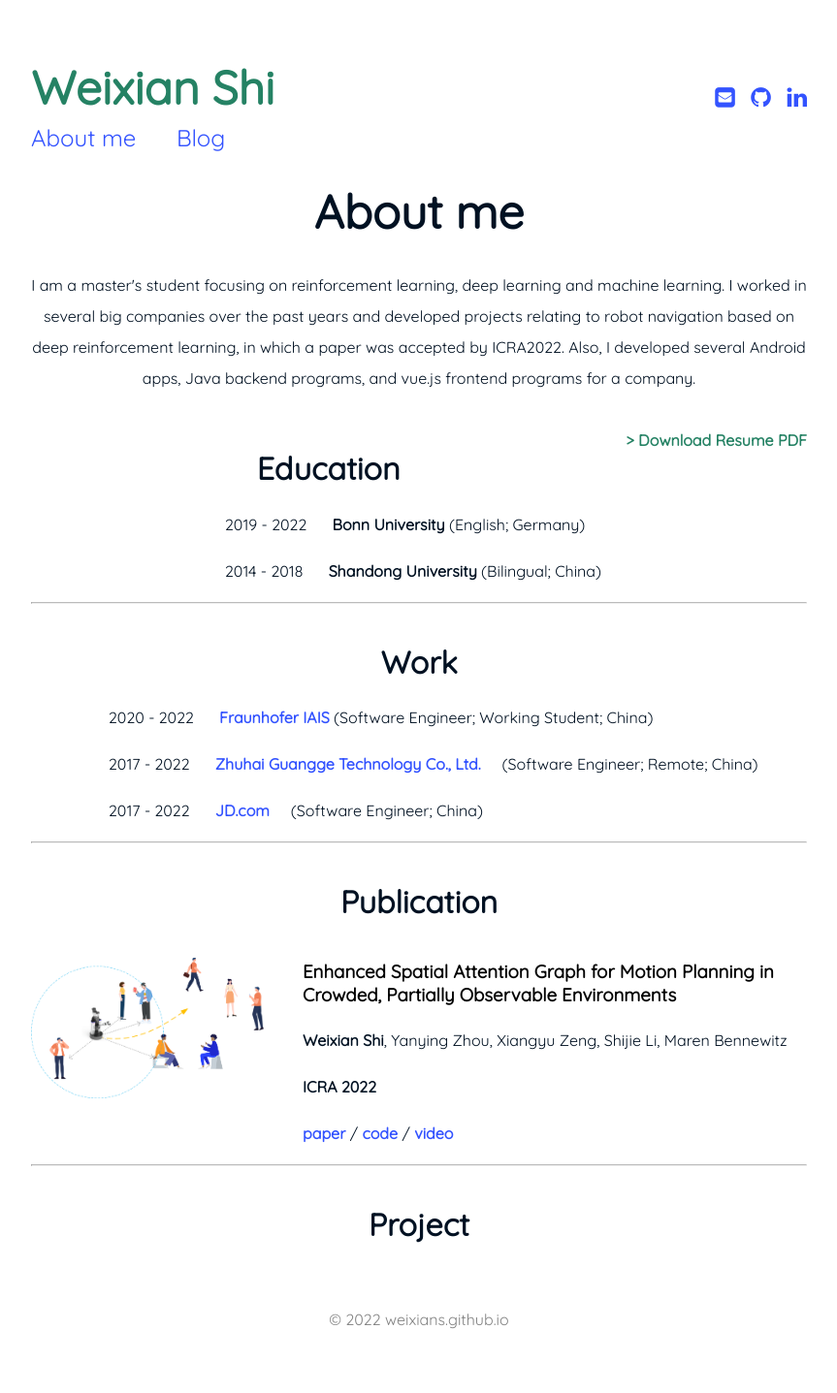
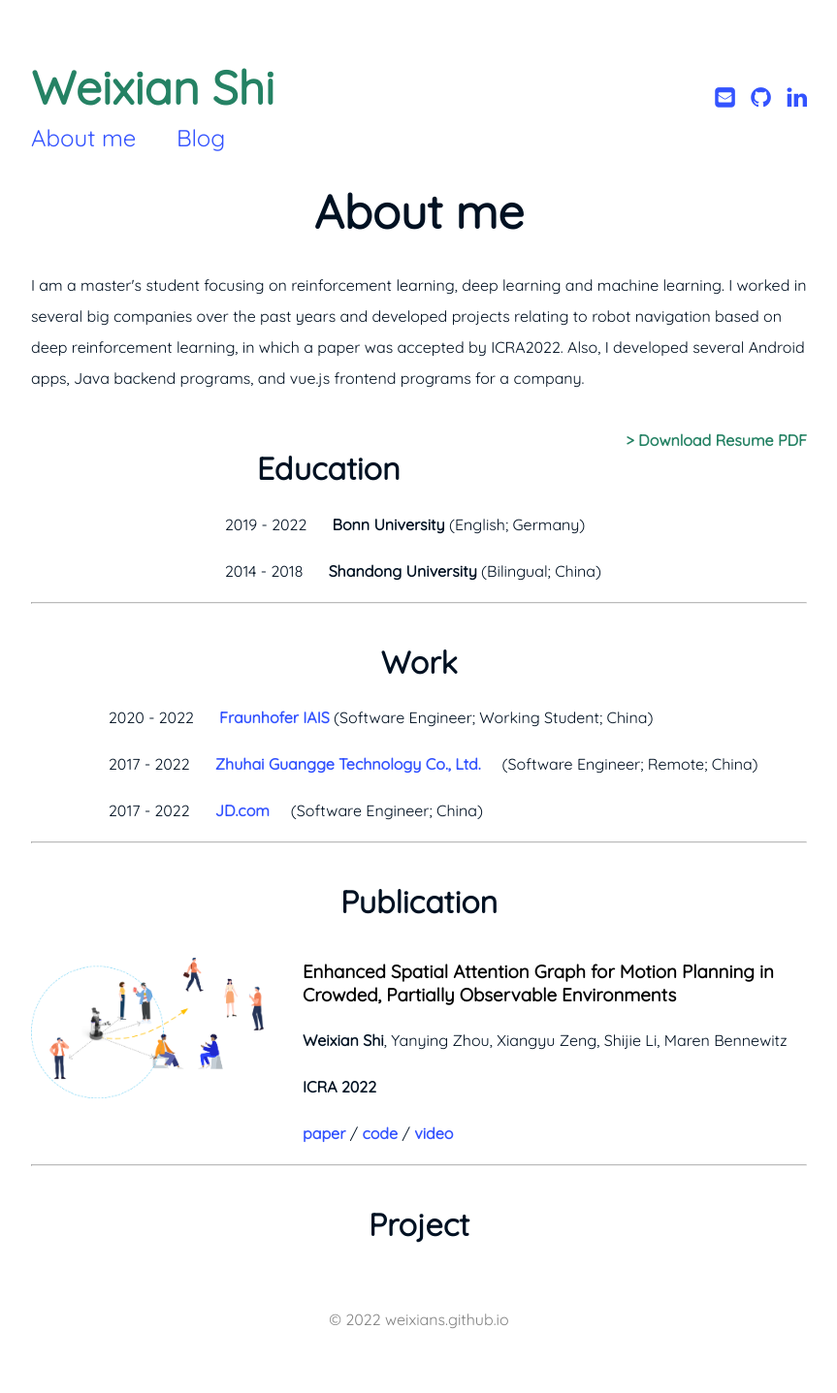
Before and after one commit to weixians/weixians.github.io, a Jekyll site: the page built from about_me.html, in a window 1280 px wide. Shown: the whole page at 97% size, without its empty margins (208-1071 px from the left). Built offline with Jekyll 4.4.1, drawn with Linux system fonts in a browser that asks for light colours.

Commit message:
change content

```diff
--- a/about_me.html
+++ b/about_me.html
@@ -18,13 +18,11 @@ subtitle:
     }
 </style>
 
-<p style="text-align: center">
+<p style="text-align: left">
     I am a master's student focusing on reinforcement learning, deep learning and machine learning.
     I worked in several big companies over the past years and developed projects relating to robot navigation based on
-    deep reinforcement
-    learning, in which a paper was accepted by ICRA2022. Also, I developed several Android apps, Java backend programs,
-    and
-    vue.js frontend programs for a company.
+    deep reinforcement learning, in which a paper was accepted by ICRA2022. Also, I developed several Android apps, Java backend programs,
+    and vue.js frontend programs for a company.
 </p>
 
 <p style="float: right; ">
```
